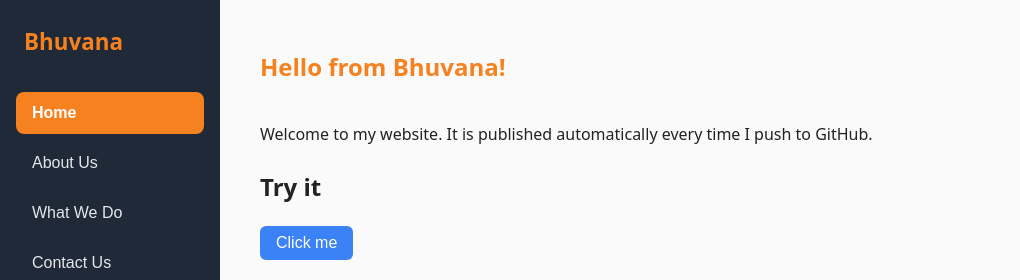
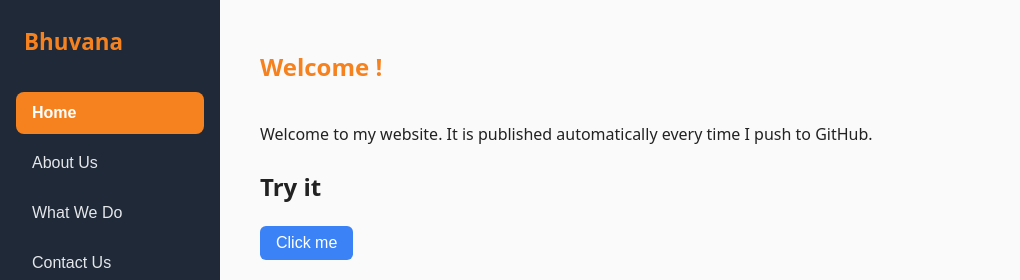
Before and after one commit to jayaramcloud/bhuvana-app, a plain HTML site: page public/index.html in a window 1280 px wide. Shown: the top 280 px of the page, 0-1020 px from the left. Drawn offline with Linux system fonts and the light colour scheme.

Commit message:
Change home heading to 'Welcome !'

```diff
--- a/public/index.html
+++ b/public/index.html
@@ -18,7 +18,7 @@
   <main class="content">
     <section id="home" class="panel active">
       <div class="home-header">
-        <h1>Hello from Bhuvana!</h1>
+        <h1>Welcome !</h1>
         <img src="QALogo.jpg?v=2" alt="Software Testing Quality Assurance logo" class="home-logo">
       </div>
       <p>Welcome to my website. It is published automatically every time I push to GitHub.</p>
```
